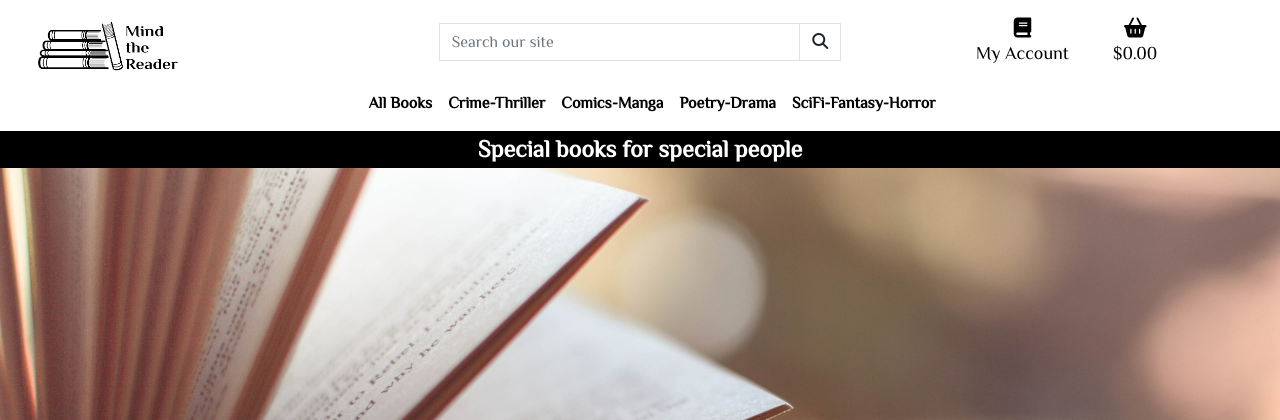
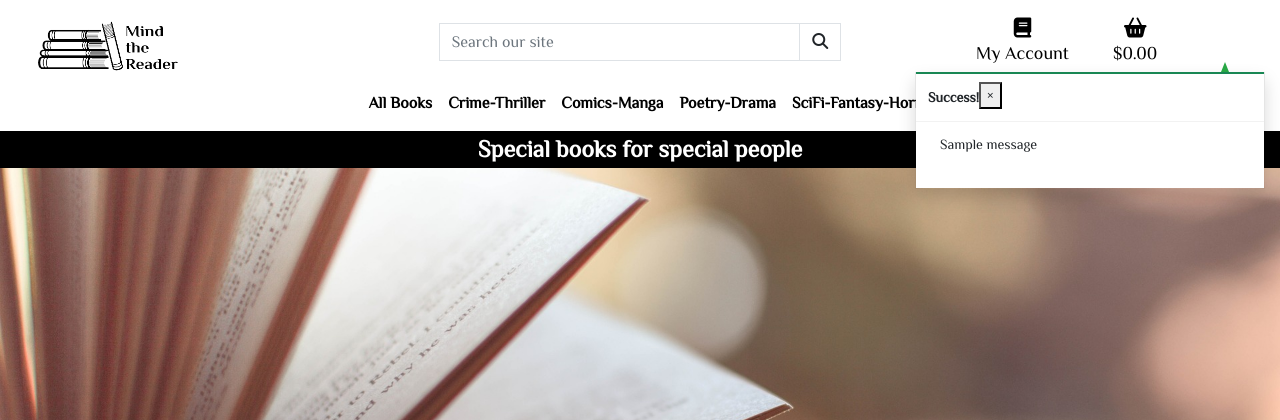
Before and after one commit to SofiaHorvath91/ucd_project_5, a Django app: page / in a window 1280 px wide. Shown: the top 420 px of the page. Run offline with Django 4.2, Linux system fonts and the light colour scheme; tables that the repository leaves empty hold one stand-in row (values such as "Sample post"); one stand-in notice (Sample message) is shown; some libraries are stand-ins or nearby versions.

Commit message:
Adding user operation messages

```diff
--- a/static/css/style.css
+++ b/static/css/style.css
@@ -211,6 +211,72 @@ hr{
     margin-top: 10rem !important;
 }
 
+.message-container {
+    position: fixed;
+    top: 72px;
+    right: 15px;
+    z-index: 99999999999;
+}
+
+.custom-toast {
+    overflow: visible;
+}
+
+.toast-capper {
+    height: 2px;
+}
+
+/* from CSS-tricks.com: https://css-tricks.com/snippets/css/css-triangle/ */
+.arrow-up {
+    width: 0;
+    height: 0;
+    border-left: 4px solid transparent;
+    border-right: 4px solid transparent;
+    border-bottom: 10px solid black;
+    position: absolute;
+    top: -10px;
+    right: 36px;
+}
+
+/* Convenience classes - colors copied from Bootstrap */
+.arrow-primary {
+    border-bottom-color: #007bff !important;
+}
+
+.arrow-secondary {
+    border-bottom-color: #6c757d !important;
+}
+
+.arrow-success {
+    border-bottom-color: #28a745 !important;
+}
+
+.arrow-danger {
+    border-bottom-color: #dc3545 !important;
+}
+
+.arrow-warning {
+    border-bottom-color: #ffc107 !important;
+}
+
+.arrow-info {
+    border-bottom-color: #17a2b8 !important;
+}
+
+.arrow-light {
+    border-bottom-color: #f8f9fa !important;
+}
+
+.arrow-dark {
+    border-bottom-color: #343a40 !important;
+}
+
+.bag-notification-wrapper {
+    height: 100px;
+    overflow-x: hidden;
+    overflow-y: auto;
+}
+
 /* Handling Resize */
 
 @media (min-width: 1200px) {
--- a/templates/base.html
+++ b/templates/base.html
@@ -103,6 +103,20 @@
         </div>
     </header>
 
+    {% if messages %}
+        <div class="message-container">
+            {% for message in messages %}
+                {% with message.level as level %}
+                    {% if level == 40 %}
+                        {% include 'messages/message_error.html' %}
+                    {% else %}
+                        {% include 'messages/message_success.html' %}
+                    {% endif %}
+                {% endwith %}
+            {% endfor %}
+        </div>
+    {% endif %}
+
     <!-- Main Part -->
     {% block content %}
     {% endblock content %}
@@ -175,5 +189,10 @@
             </div>
         </div>
     </footer>
+
+    <script type="text/javascript">
+        $('.toast').toast('show');
+    </script>
+
 </body>
 </html>
--- /dev/null
+++ b/templates/messages/message_success.html
@@ -0,0 +1,50 @@
+<div class="toast custom-toast rounded-0 border-top-0" data-autohide="false">
+    <div class="arrow-up arrow-success"></div>
+    <div class="w-100 toast-capper bg-success"></div>
+    <div class="toast-header bg-white text-dark">
+        <strong class="mr-auto">Success!</strong>
+        <button type="button" class="ml-2 mb-1 close text-dark" data-dismiss="toast" aria-label="Close">
+            <span aria-hidden="true">&times;</span>
+        </button>
+    </div>
+    <div class="toast-body bg-white">
+        <div class="row">
+            <div class="col">
+                {{ message }}
+                <hr class="mt-1 mb-3">
+            </div>
+        </div>
+        {% if grand_total and not on_profile_page %}
+            <p class="logo-font bg-white text-black py-1">Your Bag ({{ product_count }})</p>
+            <div class="bag-notification-wrapper">
+                {% for item in bag_items %}
+                    <div class="row">
+                        <div class="col-9">
+                            <p class="my-0"><strong>{{ item.product.name }}</strong></p>
+                            <p class="my-0 small text-muted">Qty: {{ item.quantity }}</p>
+                        </div>
+                    </div>
+                {% endfor %}
+            </div>
+            <div class="row">
+                <div class="col">
+                    <strong><p class="mt-3 mb-1 text-black">
+                        Total{% if free_delivery_delta > 0 %} (Exc. delivery){% endif %}:
+                        <span class="float-right">${{ total|floatformat:2 }}</span>
+                    </p></strong>
+                    {% if free_delivery_delta > 0 %}
+                        <p class="mb-0 p-2 bg-warning shadow-sm text-black text-center">
+                            Spend <strong>${{ free_delivery_delta }}</strong> more to get free next day delivery!
+                        </p>
+                    {% endif %}
+                    <a href="{% url 'view_my_bag' %}" class="btn btn-black btn-block rounded-0">
+                        <span class="text-uppercase">Go To Secure Checkout</span>
+                        <span class="icon">
+                            <i class="fas fa-lock"></i>
+                        </span>
+                    </a>
+                </div>
+            </div>
+        {% endif %}
+    </div>
+</div>
--- a/ucd_project_5/settings.py
+++ b/ucd_project_5/settings.py
@@ -63,6 +63,8 @@ TEMPLATES = [
         },
     },
 ]
+
+MESSAGE_STORAGE = 'django.contrib.messages.storage.session.SessionStorage'
 
 WSGI_APPLICATION = 'ucd_project_5.wsgi.application'
 
```
Also changed, not shown: templates/messages/message_error.html (added, +13 -0 lines), db.sqlite3, 1 other file.
